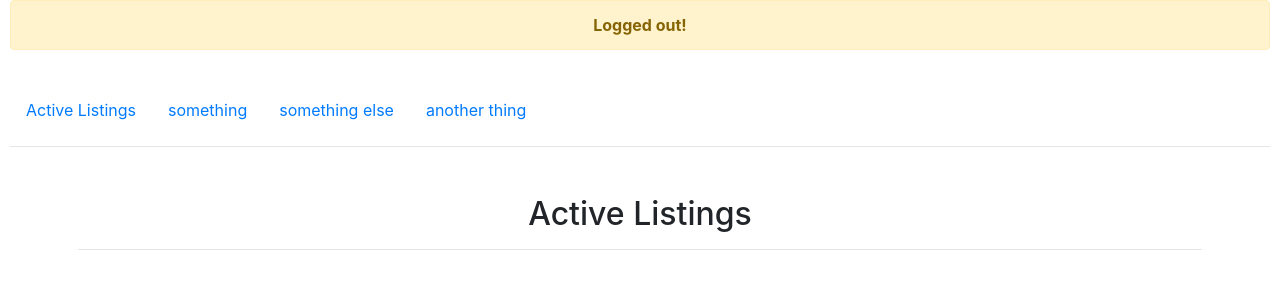
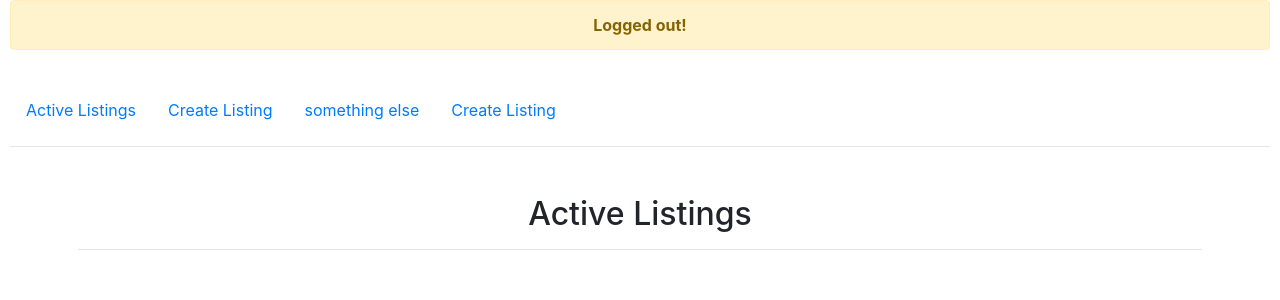
Before and after one commit to pulszao/E-Commerce, a Django app: page /logout in a window 1280 px wide. Shown: the part 84-384 px from the top of the page. Run offline with Django 3.2, Linux system fonts and the light colour scheme; data that the repository does not hold is empty; parts of the project's set-up code (start-up, migrations or seed data) failed here and were passed over; some libraries are stand-ins or nearby versions.

Commit message:
fixing some problems w/ html pages

```diff
--- a/auctions/templates/auctions/index.html
+++ b/auctions/templates/auctions/index.html
@@ -2,22 +2,17 @@
 
 {% block body %}
     <h2>Active Listings</h2><hr><br>
-
-    <ul>
         {% for listing in listings %}
             <li class="media" style="background-color: lightgray;" >
-                <img style="width: 200px; height: 200px;" src="{{ listing.image }}" class="mr-3">
+                <img style="height: 200px;" src="{{ listing.image }}" class="mr-3">
                 <div class="media-body" style="text-align: left;">
                     <h3 class="mt-0 mb-1"><a href="{{ listing.title }}">{{ listing.title }}</a></h3>
                     <h5><a style="color: green;">Starting bid:</a> {{ listing.starting_bid }} USD |
                         <a style="color: crimson;">Heighest bid: </a>{{ listing.highest_bid }} USD</h5>
                     <h6>Price: {{ listing.price }} USD</h6>
-
                     {{ listing.description }}<br>
                     <button type="button" class="btn btn-warning" style="float: right; padding: 5px 20px;">Add item to wishlist</button>
                 </div>
             </li><br>
         {% endfor %}
-    </ul>
-
 {% endblock %}
--- a/auctions/templates/auctions/layout.html
+++ b/auctions/templates/auctions/layout.html
@@ -41,13 +41,13 @@
                 <a class="nav-link" href="{% url 'index' %}">Active Listings</a>
             </li>
             <li class="nav-item">
-                <a class="nav-link" href="#">something</a>
+                <a class="nav-link" href="{% url 'create_listing' %}">Create Listing</a>
             </li>
             <li class="nav-item">
                 <a class="nav-link" href="#">something else</a>
             </li>
             <li class="nav-item">
-                <a class="nav-link" href="#">another thing</a>
+                <a class="nav-link" href="{% url 'create_listing' %}">Create Listing</a>
             </li>
         </nav><hr><br>
 
--- a/auctions/urls.py
+++ b/auctions/urls.py
@@ -7,5 +7,6 @@ urlpatterns = [
     path("login", views.login_view, name="login"),
     path("logout", views.logout_view, name="logout"),
     path("register", views.register, name="register"),
-    path("<str:title>", views.auctions, name="auctions")
+    path("auction/<str:title>", views.auctions, name="auctions"),
+    path("auction/create_listing", views.create_listing, name="create_listing")
 ]
```
Also changed, not shown: auctions/templates/auctions/auctions.html (+5 -8 lines), auctions/migrations/0003_auto_20200903_1630.py (added), auctions/migrations/0004_auto_20200923_1542.py (added).
